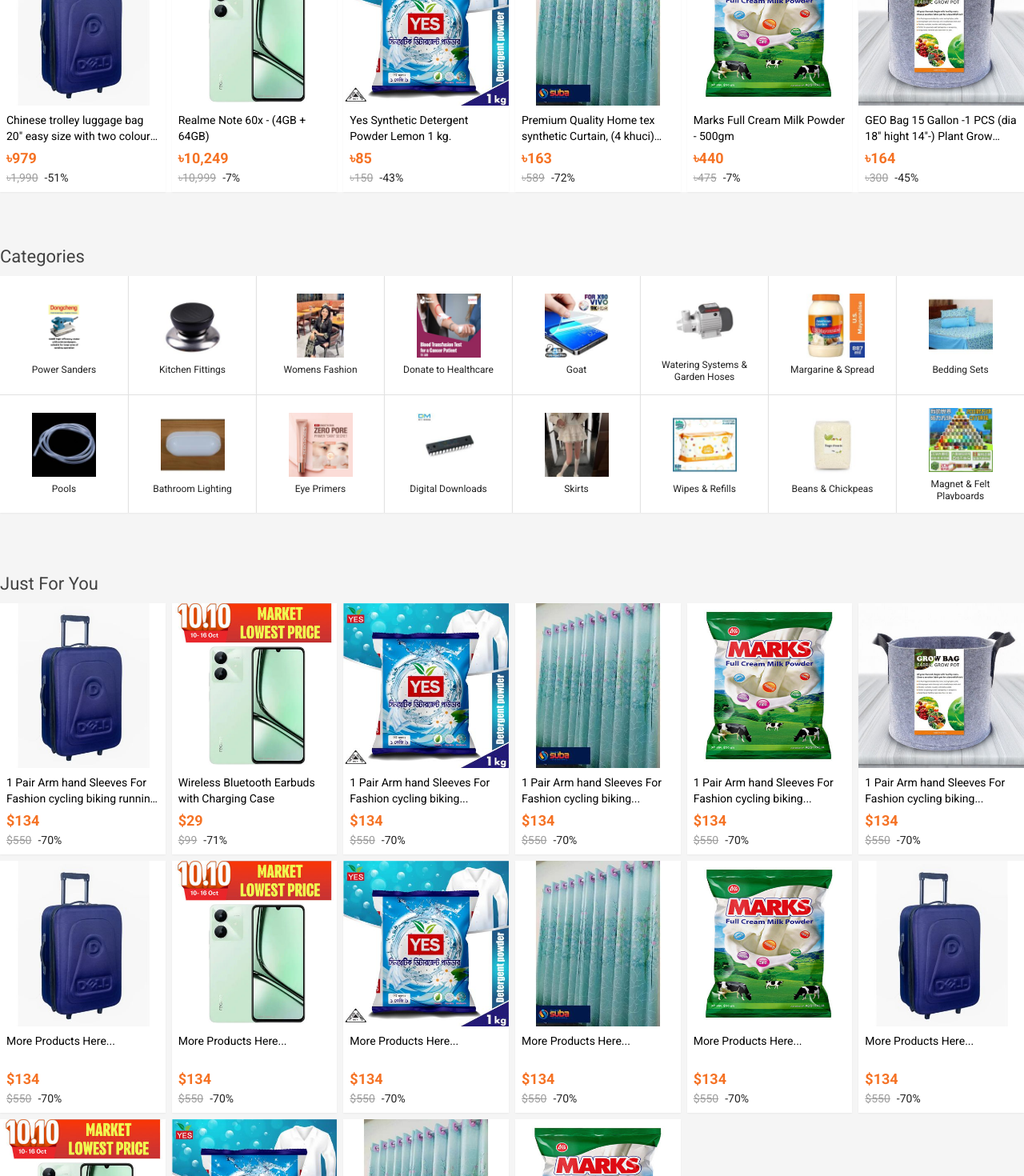
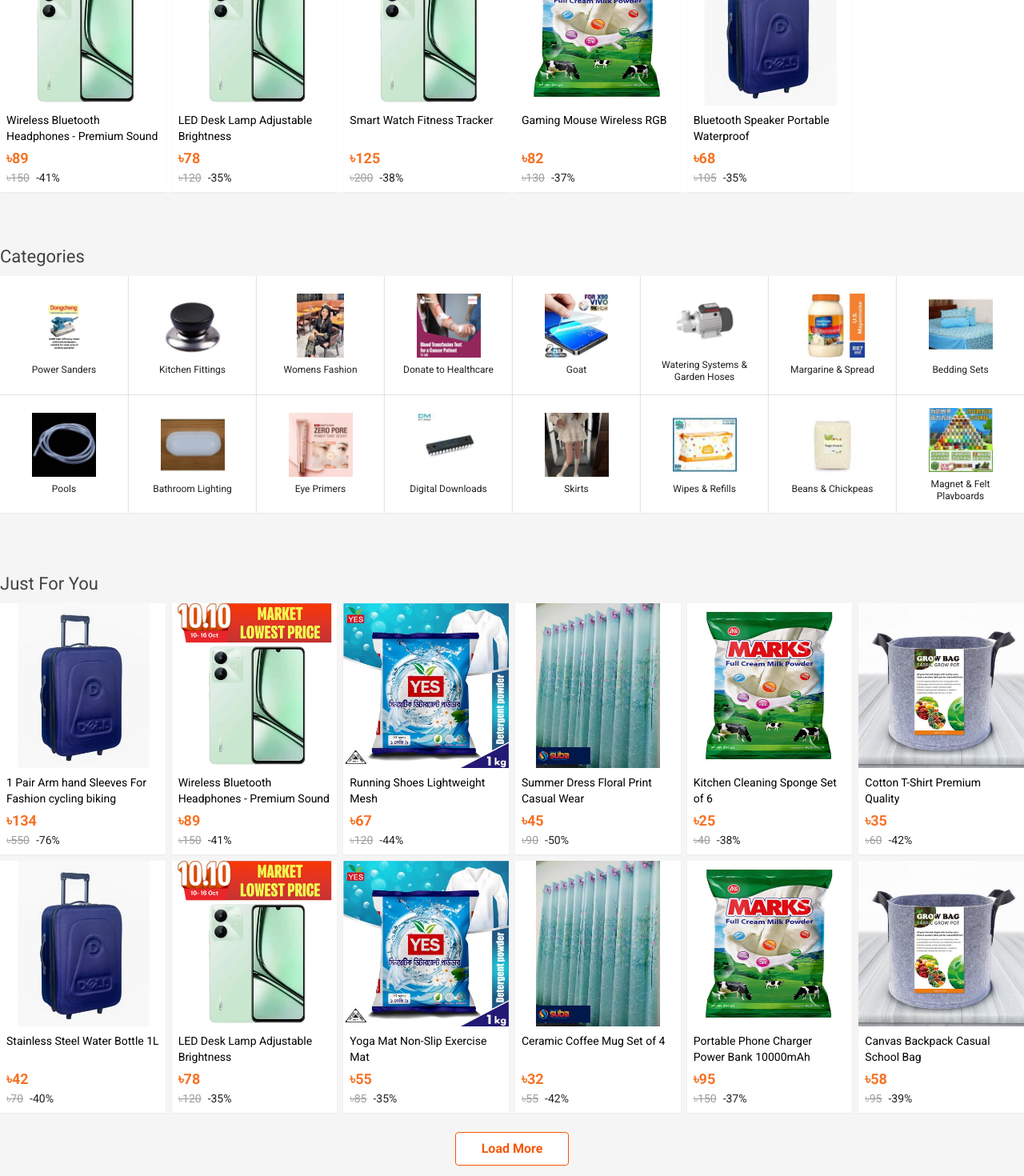
Before and after one commit to shamimthedev/daraz-clone, a Next.js app: page / in a window 1280 px wide. Shown: the part 720-2190 px from the top of the page at 80% size. Built offline with nearby package versions, Linux system fonts and the light colour scheme.

Commit message:
update homepage components to show central data

```diff
--- a/src/components/sections/FlashSale.tsx
+++ b/src/components/sections/FlashSale.tsx
@@ -1,67 +1,12 @@
 import Link from 'next/link'
 import { ProductCard } from '../ProductCard'
-
-interface Product {
-  id: number
-  name: string
-  price: string
-  oldPrice: string
-  discount: string
-  image: string
-}
-
-const products: Product[] = [
-  {
-    id: 293299086,
-    name: 'Chinese trolley luggage bag 20" easy size with two colour option trolley luggage bag',
-    price: '৳979',
-    oldPrice: '৳1,990',
-    discount: '-51%',
-    image: '/assets/img/flashsale/01.jpg'
-  },
-  {
-    id: 529225489,
-    name: 'Realme Note 60x - (4GB + 64GB)',
-    price: '৳10,249',
-    oldPrice: '৳10,999',
-    discount: '-7%',
-    image: '/assets/img/flashsale/02.jpg'
-  },
-  {
-    id: 528772291,
-    name: 'Yes Synthetic Detergent Powder Lemon 1 kg.',
-    price: '৳85',
-    oldPrice: '৳150',
-    discount: '-43%',
-    image: '/assets/img/flashsale/03.jpg'
-  },
-  {
-    id: 388165100,
-    name: 'Premium Quality Home tex synthetic Curtain, (4 khuci) Porda, parda for Home Decoration Door and window From Suba International',
-    price: '৳163',
-    oldPrice: '৳589',
-    discount: '-72%',
-    image: '/assets/img/flashsale/04.jpg'
-  },
-  {
-    id: 112200968,
-    name: 'Marks Full Cream Milk Powder - 500gm',
-    price: '৳440',
-    oldPrice: '৳475',
-    discount: '-7%',
-    image: '/assets/img/flashsale/05.jpg'
-  },
-  {
-    id: 323958067,
-    name: 'GEO Bag 15 Gallon -1 PCS (dia 18" hight 14"-)  Plant Grow Bags, Synthetic Pot',
-    price: '৳164',
-    oldPrice: '৳300',
-    discount: '-45%',
-    image: '/assets/img/flashsale/06.jpg'
-  }
-]
+import { sampleProducts } from '@/lib/products'
 
 export function FlashSale() {
+  // Filter products with Flash Sale promotion
+  const flashSaleProducts = sampleProducts
+    .filter(product => product.promotions.includes('Flash Sale'))
+    .slice(0, 6);
 
   return (
     <section className="py-8">
@@ -73,15 +18,23 @@
         <div className="bg-white">
           <h1 className="flex justify-between items-center flex-wrap text-primary px-3 py-2 border-b border-slate-200">
             <span className='font-semibold text-sm'>On Sale Now</span>
-            <Link href="#more" className="app_btn text-primary uppercase border border-primary px-4 py-2 rounded-[2px] text-sm hover:bg-primary hover:text-white transition-all">
+            <Link href="/products" className="app_btn text-primary uppercase border border-primary px-4 py-2 rounded-[2px] text-sm hover:bg-primary hover:text-white transition-all">
               Shop All Products
             </Link>
           </h1>
 
           {/* Product Grid */}
           <div className="grid grid-cols-2 md:grid-cols-4 lg:grid-cols-6 gap-2 mt-2 auto-rows-fr">
-            {products.map((product) => (
-              <ProductCard key={product.id} {...product} />
+            {flashSaleProducts.map((product) => (
+              <ProductCard
+                key={product.id}
+                id={product.id}
+                name={product.name}
+                price={`৳${product.price}`}
+                oldPrice={`৳${product.oldPrice || product.price}`}
+                discount={product.oldPrice ? `-${Math.round(((product.oldPrice - product.price) / product.oldPrice) * 100)}%` : ''}
+                image={product.image}
+              />
             ))}
           </div>
         </div>
--- a/src/components/sections/JustForYou.tsx
+++ b/src/components/sections/JustForYou.tsx
@@ -1,33 +1,21 @@
+'use client';
+
 import Link from 'next/link'
 import { ProductCard } from '../ProductCard'
-
-interface Product {
-  id: number
-  name: string
-  price: string
-  oldPrice: string
-  discount: string
-  image: string
-}
-
-const products: Product[] = [
-  { id: 1, name: '1 Pair Arm hand Sleeves For Fashion cycling biking running arm sun protection sleeves', price: '$134', oldPrice: '$550', discount: '-70%', image: '/assets/img/flashsale/01.jpg' },
-  { id: 2, name: 'Wireless Bluetooth Earbuds with Charging Case', price: '$29', oldPrice: '$99', discount: '-71%', image: '/assets/img/flashsale/02.jpg' },
-  { id: 3, name: '1 Pair Arm hand Sleeves For Fashion cycling biking...', price: '$134', oldPrice: '$550', discount: '-70%', image: '/assets/img/flashsale/03.jpg' },
-  { id: 4, name: '1 Pair Arm hand Sleeves For Fashion cycling biking...', price: '$134', oldPrice: '$550', discount: '-70%', image: '/assets/img/flashsale/04.jpg' },
-  { id: 5, name: '1 Pair Arm hand Sleeves For Fashion cycling biking...', price: '$134', oldPrice: '$550', discount: '-70%', image: '/assets/img/flashsale/05.jpg' },
-  { id: 6, name: '1 Pair Arm hand Sleeves For Fashion cycling biking...', price: '$134', oldPrice: '$550', discount: '-70%', image: '/assets/img/flashsale/06.jpg' },
-  ...Array.from({ length: 10 }, (_, i) => ({
-    id: 7 + i,
-    name: 'More Products Here...',
-    price: '$134',
-    oldPrice: '$550',
-    discount: '-70%',
-    image: `/assets/img/flashsale/0${(i % 5) + 1}.jpg`
-  })),
-]
+import { sampleProducts } from '@/lib/products'
+import { useState } from 'react'
 
 export function JustForYou() {
+  const [displayCount, setDisplayCount] = useState(12);
+
+  // Get all products, can be customized based on user preferences
+  const products = sampleProducts.slice(0, displayCount);
+  const hasMore = displayCount < sampleProducts.length;
+
+  const handleLoadMore = () => {
+    setDisplayCount(prev => Math.min(prev + 12, sampleProducts.length));
+  };
+
   return (
     <section id="Categories_section" className="py-8">
       <div className="container mx-auto">
@@ -38,16 +26,29 @@
 
         <div className="grid grid-cols-2 md:grid-cols-4 lg:grid-cols-6 gap-2 auto-rows-fr">
           {products.map((product) => (
-            <ProductCard key={product.id} {...product} />
+            <ProductCard
+              key={product.id}
+              id={product.id}
+              name={product.name}
+              price={`৳${product.price}`}
+              oldPrice={`৳${product.oldPrice || product.price}`}
+              discount={product.oldPrice ? `-${Math.round(((product.oldPrice - product.price) / product.oldPrice) * 100)}%` : ''}
+              image={product.image}
+            />
           ))}
         </div>
 
         {/* Load More Button */}
-        <div className="text-center mt-6">
-          <Link href="#" className="inline-block px-8 py-2 border border-primary text-primary bg-white rounded hover:text-white hover:bg-primary ">
-            <b>Load More</b>
-          </Link>
-        </div>
+        {hasMore && (
+          <div className="text-center mt-6">
+            <button
+              onClick={handleLoadMore}
+              className="inline-block px-8 py-2 border border-primary text-primary bg-white rounded hover:text-white hover:bg-primary transition-all"
+            >
+              <b>Load More</b>
+            </button>
+          </div>
+        )}
       </div>
     </section>
   )
```
